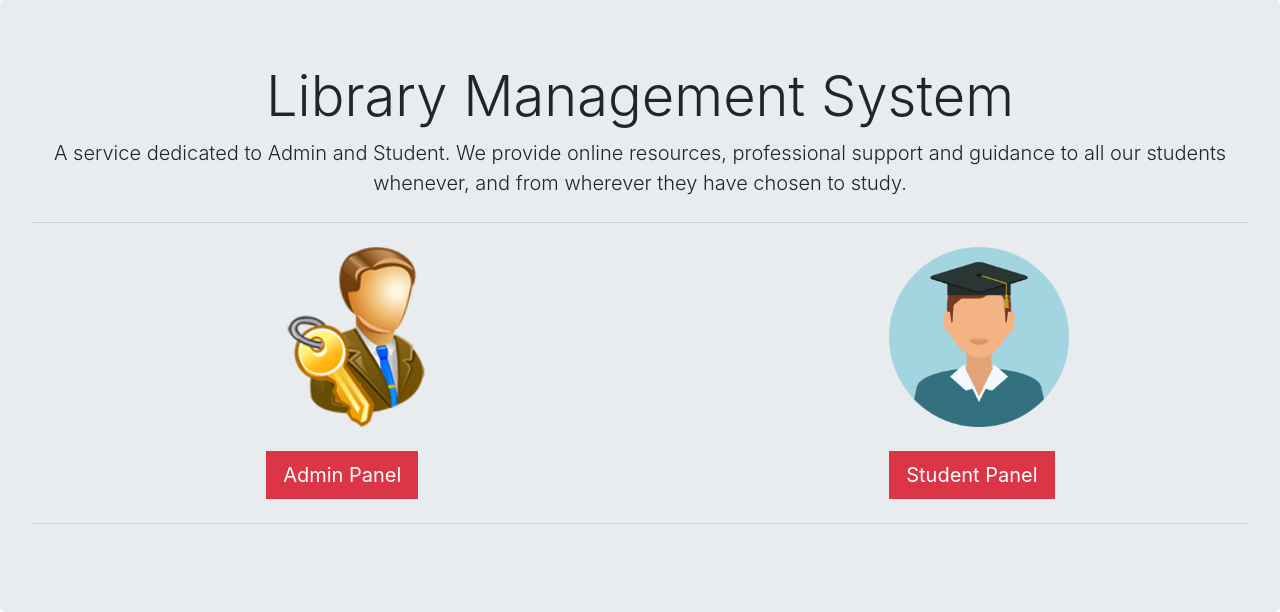
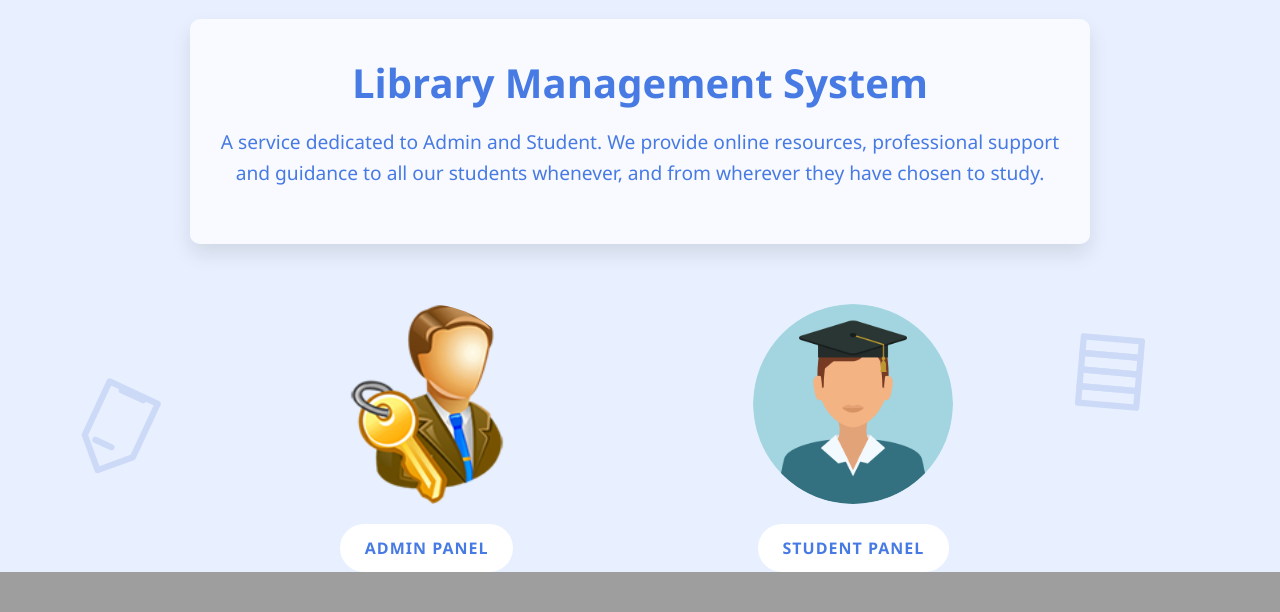
Before and after one commit to noorrbutt/Library-Management-System-, a Django app: page / in a window 1280 px wide. Shown: the part 501-1113 px from the top of the page. After the commit the page ends 1073 px from the top, so only its background shows below. Run offline with Django 3.2, Linux system fonts and the light colour scheme; some libraries are stand-ins or nearby versions.

Commit message:
my working changes

```diff
--- a/librarymanagement/library/templates/library/index.html
+++ b/librarymanagement/library/templates/library/index.html
@@ -4,42 +4,218 @@
 <head>
 <meta charset="utf-8">
 <meta name="viewport" content="width=device-width, initial-scale=1, shrink-to-fit=no">
-<title>Library Management System</title>
+<title>SLMS</title>
+
+<!-- Bootstrap & Font Awesome -->
 <link rel="stylesheet" href="https://stackpath.bootstrapcdn.com/bootstrap/4.3.1/css/bootstrap.min.css">
 <link rel="stylesheet" href="https://maxcdn.bootstrapcdn.com/font-awesome/4.7.0/css/font-awesome.min.css">
+
+<!-- Custom CSS -->
+<link rel="stylesheet" href="{% static 'css/style.css' %}">
+
 <script src="https://ajax.googleapis.com/ajax/libs/jquery/3.3.1/jquery.min.js"></script>
 <script src="https://cdnjs.cloudflare.com/ajax/libs/popper.js/1.14.7/umd/popper.min.js"></script>
 <script src="https://stackpath.bootstrapcdn.com/bootstrap/4.3.1/js/bootstrap.min.js"></script>
 
-
-
-<style type="text/css">
-    .bs-example{
-        margin: 0px;
-
-    }
-.navbar-brand{
-  font-size: 20px;
-  font-family: sans-serif;
-
-}
-.col-lg-6{
-  padding-left: 20%;
-}
-.jumbotron{
-  margin-bottom: 0px;
+<style>
+:root {
+    --light-blue: #e8f0ff; /* very light royal blue */
+    --white: #ffffff;
+    --text-color: #477ae3; /* Royal Blue */
+    --doodle-color: #3366cc; /* slightly darker royal blue for doodles */
 }
 
+/* Body */
+body {
+    font-family: 'Segoe UI', Tahoma, Geneva, Verdana, sans-serif;
+    background: var(--light-blue);
+    color: var(--text-color);
+    margin: 0;
+    padding: 0;
+    position: relative;
+    overflow-x: hidden;
+}
+
+/* Doodles */
+.doodle {
+    position: absolute;
+    opacity: 0.15;
+    z-index: -1;
+}
+
+.doodle-book-top-right {
+    top: 50px;
+    right: 80px;
+    transform: rotate(15deg);
+}
+
+.doodle-pencil-bottom-left {
+    bottom: 100px;
+    left: 70px;
+    transform: rotate(-20deg);
+}
+
+.doodle-magnifier-top-left {
+    top: 150px;
+    left: 100px;
+    transform: rotate(-10deg);
+}
+
+.doodle-stack-bottom-right {
+    bottom: 150px;
+    right: 120px;
+    transform: rotate(5deg);
+}
+
+/* Top bar over carousel */
+.slms-top {
+    position: absolute;
+    top: 0;
+    left: 0;
+    width: 100%;
+    padding: 15px 30px;
+    display: flex;
+    justify-content: space-between;
+    align-items: center;
+    z-index: 10;
+}
+.slms-top h1 {
+    color: var(--white);
+    font-weight: 700;
+    margin: 0;
+}
+.slms-buttons .btn {
+    background: var(--white);
+    color: var(--text-color) !important;
+    border: none;
+    border-radius: 50px;
+    padding: 8px 20px;
+    font-weight: 600;
+    text-transform: uppercase;
+    margin-left: 10px;
+    transition: all 0.3s ease;
+}
+.slms-buttons .btn:hover {
+    transform: translateY(-2px);
+    box-shadow: 0 5px 15px rgba(0,0,0,0.2);
+}
+
+/* Carousel images */
+.carousel-inner img {
+    width: 100%;
+    height: 500px;
+    object-fit: cover;
+}
+
+/* Hero Text Below Carousel */
+.hero-text {
+    text-align: center;
+    padding: 40px 20px;
+    background: rgba(255, 255, 255, 0.7); /* semi-transparent white */
+    color: var(--text-color);
+    border-radius: 10px;
+    max-width: 900px;
+    margin: 20px auto;
+    box-shadow: 0 10px 20px rgba(0,0,0,0.1);
+}
+.hero-text h2 {
+    font-size: 2.5rem;
+    font-weight: 700;
+    margin-bottom: 20px;
+}
+.hero-text p {
+    font-size: 1.2rem;
+    font-weight: 400;
+    line-height: 1.6;
+}
+
+/* Admin/Student Panels */
+.center-panels {
+    display: flex;
+    justify-content: center;
+    align-items: center;
+    gap: 6cm;
+    margin-top: 60px;
+    flex-wrap: wrap;
+}
+.panel-col {
+    text-align: center;
+    background: transparent;
+}
+.panel-col img {
+    width: 200px;
+    height: 200px;
+    border-radius: 50%;
+    object-fit: cover;
+    margin-bottom: 20px;
+}
+
+/* Panel Buttons */
+.btn-admin, .btn-student {
+    background: var(--white);
+    color: var(--text-color) !important;
+    border: none;
+    border-radius: 50px;
+    padding: 12px 25px;
+    font-weight: 600;
+    text-transform: uppercase;
+    letter-spacing: 1px;
+    transition: all 0.3s ease;
+}
+.btn-admin:hover, .btn-student:hover {
+    transform: translateY(-2px);
+    box-shadow: 0 8px 20px rgba(0,0,0,0.2);
+}
+
+/* Responsive */
+@media (max-width: 1200px) {
+    .center-panels { gap: 50px; }
+}
+@media (max-width: 768px) {
+    .center-panels { flex-direction: column; gap: 30px; }
+    .panel-col img { width: 150px; height: 150px; }
+}
 </style>
 </head>
 <body>
 
+<!-- Doodles -->
+<svg class="doodle doodle-book-top-right" width="100" height="100" viewBox="0 0 24 24" fill="none" xmlns="http://www.w3.org/2000/svg">
+<path d="M4 19.5C4 18.1193 5.11929 17 6.5 17H20V21H6.5C5.11929 21 4 19.8807 4 18.5V19.5Z" stroke="var(--doodle-color)" stroke-width="1.5" stroke-linecap="round" stroke-linejoin="round"/>
+<path d="M4 4.5V18.5C4 19.8807 5.11929 21 6.5 21H20V3H6.5C5.11929 3 4 4.11929 4 5.5V4.5Z" stroke="var(--doodle-color)" stroke-width="1.5" stroke-linecap="round" stroke-linejoin="round"/>
+<path d="M9 7H15" stroke="var(--doodle-color)" stroke-width="1.5" stroke-linecap="round" stroke-linejoin="round"/>
+<path d="M9 11H15" stroke="var(--doodle-color)" stroke-width="1.5" stroke-linecap="round" stroke-linejoin="round"/>
+</svg>
 
+<svg class="doodle doodle-pencil-bottom-left" width="100" height="100" viewBox="0 0 24 24" fill="none" xmlns="http://www.w3.org/2000/svg">
+<path d="M13 2L3 12V21H12L22 11L13 2Z" stroke="var(--doodle-color)" stroke-width="1.5" stroke-linecap="round" stroke-linejoin="round"/>
+<path d="M8 17L5 14" stroke="var(--doodle-color)" stroke-width="1.5" stroke-linecap="round" stroke-linejoin="round"/>
+<path d="M15 5L19 9" stroke="var(--doodle-color)" stroke-width="1.5" stroke-linecap="round" stroke-linejoin="round"/>
+</svg>
 
+<svg class="doodle doodle-magnifier-top-left" width="100" height="100" viewBox="0 0 24 24" fill="none" xmlns="http://www.w3.org/2000/svg">
+<path d="M15.5 15.5L19 19" stroke="var(--doodle-color)" stroke-width="1.5" stroke-linecap="round" stroke-linejoin="round"/>
+<path d="M10 17C13.866 17 17 13.866 17 10C17 6.13401 13.866 3 10 3C6.13401 3 3 6.13401 3 10C3 13.866 6.13401 17 10 17Z" stroke="var(--doodle-color)" stroke-width="1.5" stroke-linecap="round" stroke-linejoin="round"/>
+</svg>
 
-{% include "library/navbar.html" %}
+<svg class="doodle doodle-stack-bottom-right" width="100" height="100" viewBox="0 0 24 24" fill="none" xmlns="http://www.w3.org/2000/svg">
+<path d="M5 4H19V8H5V4Z" stroke="var(--doodle-color)" stroke-width="1.5" stroke-linecap="round" stroke-linejoin="round"/>
+<path d="M5 8H19V12H5V8Z" stroke="var(--doodle-color)" stroke-width="1.5" stroke-linecap="round" stroke-linejoin="round"/>
+<path d="M5 12H19V16H5V12Z" stroke="var(--doodle-color)" stroke-width="1.5" stroke-linecap="round" stroke-linejoin="round"/>
+<path d="M5 16H19V20H5V16Z" stroke="var(--doodle-color)" stroke-width="1.5" stroke-linecap="round" stroke-linejoin="round"/>
+</svg>
 
-<div id="carouselExampleIndicators" class="carousel slide" data-ride="carousel">
+<!-- Carousel with top SLMS + buttons -->
+<div class="position-relative">
+    <div class="slms-top">
+        <h1>SLMS</h1>
+        <div class="slms-buttons">
+            <a href="/" class="btn">Home</a>
+            <a href="/adminclick" class="btn">Admin</a>
+        </div>
+    </div>
+
+    <div id="carouselExampleIndicators" class="carousel slide" data-ride="carousel" data-interval="2000">
       <ol class="carousel-indicators">
         <li data-target="#carouselExampleIndicators" data-slide-to="0" class="active"></li>
         <li data-target="#carouselExampleIndicators" data-slide-to="1"></li>
@@ -47,13 +223,13 @@
       </ol>
       <div class="carousel-inner">
         <div class="carousel-item active">
-      <img class="d-block w-100 " height="500px" src="{% static "images/librarybg.jpg" %}" alt="First slide">
+          <img class="d-block w-100" src="{% static 'images/librarybg1.jpg' %}" alt="Slide 1">
         </div>
         <div class="carousel-item">
-      <img class="d-block w-100 " height="500px" src="{% static "images/librarybg.jpg" %}" alt="Second slide">
+          <img class="d-block w-100" src="{% static 'images/librarybg2.jpg' %}" alt="Slide 2">
         </div>
         <div class="carousel-item">
-      <img class="d-block w-100 " height="500px" src="{% static "images/librarybg.jpg" %}" alt="Third slide">
+          <img class="d-block w-100" src="{% static 'images/librarybg3.jpg' %}" alt="Slide 3">
         </div>
       </div>
       <a class="carousel-control-prev" href="#carouselExampleIndicators" role="button" data-slide="prev">
@@ -65,29 +241,29 @@
         <span class="sr-only">Next</span>
       </a>
     </div>
-
-
-<div class="jumbotron">
-  <h1 style="text-align:center" class="display-4">Library Management System</h1>
-  <p class="lead">A service dedicated to Admin and Student. We provide online resources, professional support
-    and guidance to all our students whenever, and from wherever they have chosen to study.</p>
-  <hr class="my-4">
-
-  <div class="row">
-
-    <div class="col-lg-6">
-      <img src="{% static "images/AdminIcon.png" %}" width="50%"  alt=""><br><br>
-        <a class="btn btn-danger btn-lg" style="text-align:center; border-radius:0px;" href="/adminclick" role="button">Admin Panel</a>
-
 </div>
 
-    <div class="col-lg-6">
-      <img src="{% static "images/student.png" %}" width="50%"  alt=""><br><br>
-      <a class="btn btn-danger btn-lg" style="border-radius:0px;" href="/studentclick" role="button">Student Panel</a>
+<!-- Hero Text Below Carousel -->
+<div class="hero-text">
+    <h2>Library Management System</h2>
+    <p>
+      A service dedicated to Admin and Student. We provide online resources, professional support
+      and guidance to all our students whenever, and from wherever they have chosen to study.
+    </p>
 </div>
+
+<!-- Admin/Student Panels -->
+<div class="center-panels">
+    <div class="panel-col admin-card">
+      <img src="{% static 'images/AdminIcon.png' %}" alt="">
+      <br>
+      <a class="btn btn-admin" href="/adminclick">Admin Panel</a>
     </div>
-<hr class="my-4">
-
+    <div class="panel-col student-card">
+      <img src="{% static 'images/student.png' %}" alt="">
+      <br>
+      <a class="btn btn-student" href="/studentclick">Student Panel</a>
+    </div>
 </div>
 
 {% include "library/footer.html" %}
```
Lines whose indentation alone changed are shown as unchanged.
